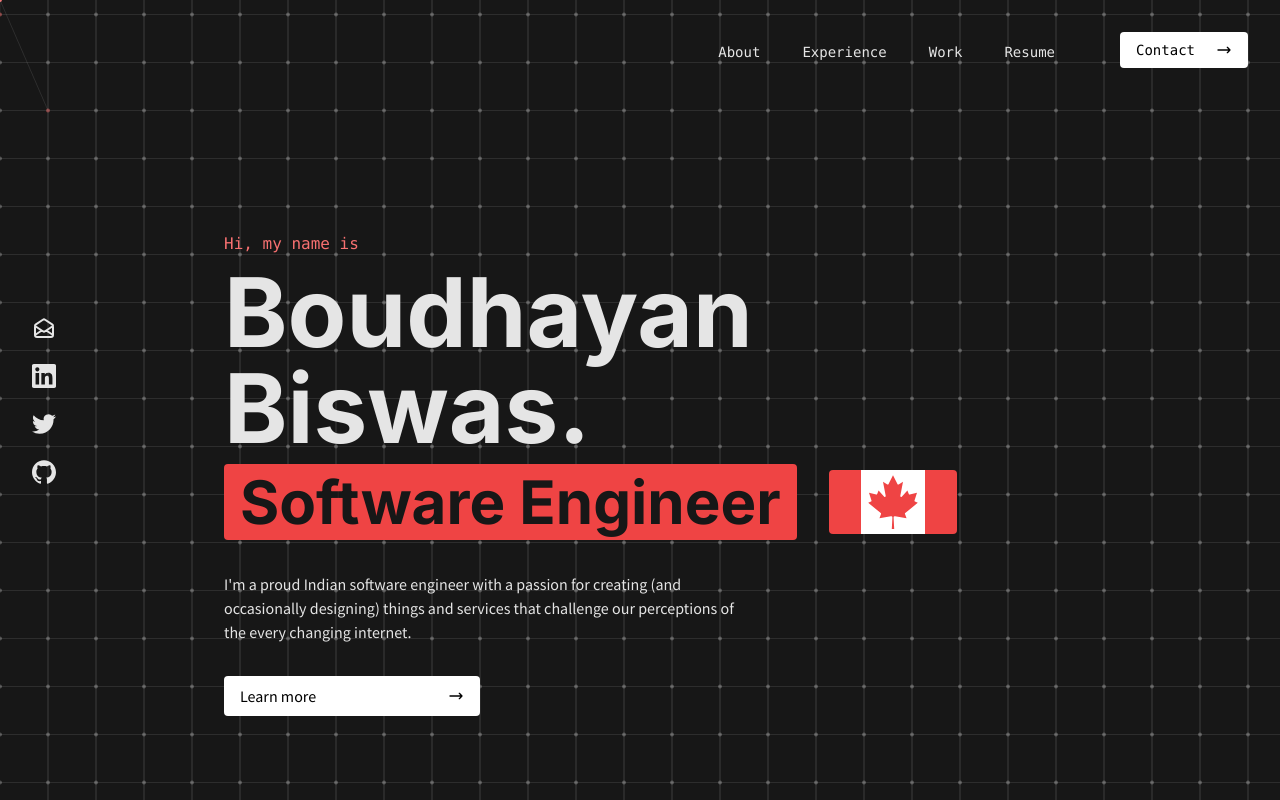
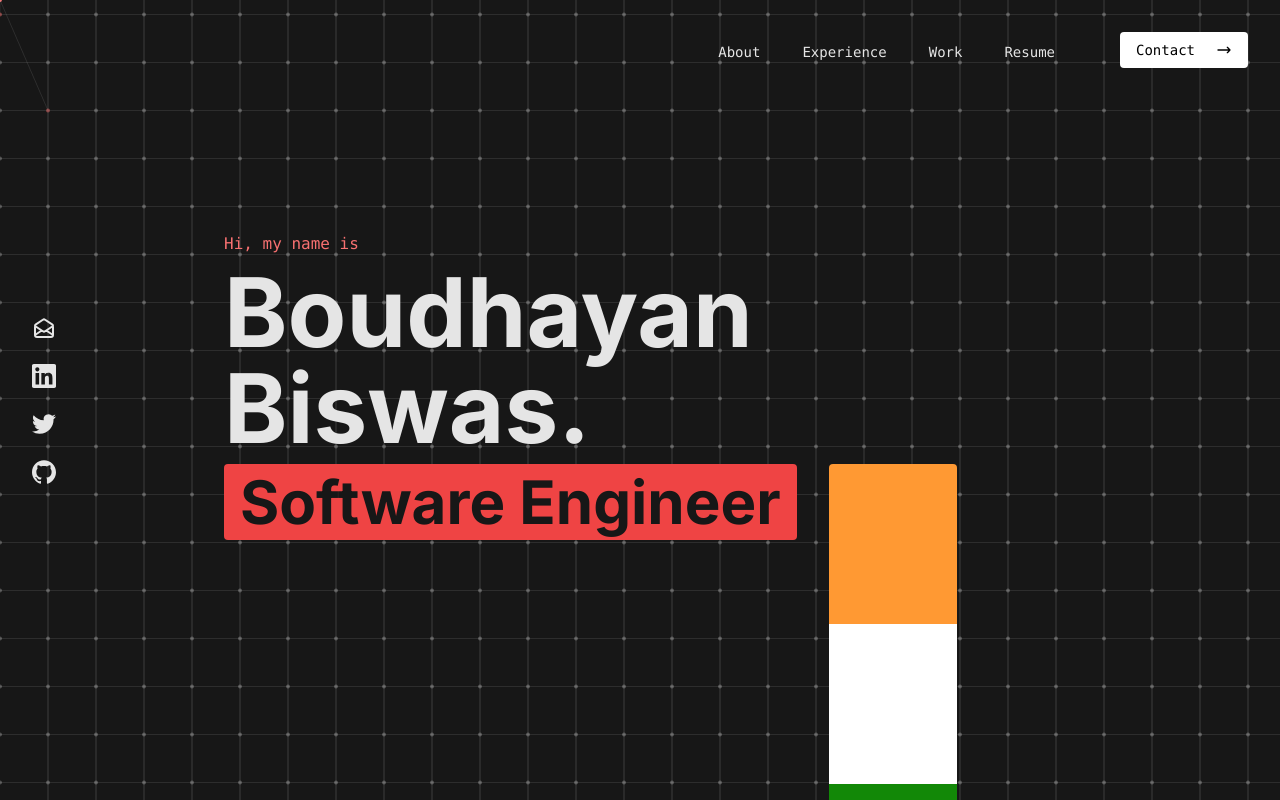
Before and after one commit to boudhayan/myportfolio, a Next.js app: page / in a window 1280 px wide. Built offline with nearby package versions, Linux system fonts and the light colour scheme.

Commit message:
Add india

```diff
--- a/src/components/CanadaFlag.tsx
+++ b/src/components/CanadaFlag.tsx
@@ -1,15 +1,10 @@
 export const CanadaFlag: React.VFC<{ className?: string }> = function ({ className }) {
 	return (
-		<svg className={className} viewBox="0 0 9600 4800" xmlns="http://www.w3.org/2000/svg">
-			<title>Flag of Canada</title>
-			<path
-				className="fill-red-500"
-				d="m0 0h2400l99 99h4602l99-99h2400v4800h-2400l-99-99h-4602l-99 99H0z"
-			/>
-			<path
-				d="m2400 0h4800v4800h-4800zm2490 4430-45-863a95 95 0 0 1 111-98l859 151-116-320a65 65 0 0 1 20-73l941-762-212-99a65 65 0 0 1-34-79l186-572-542 115a65 65 0 0 1-73-38l-105-247-423 454a65 65 0 0 1-111-57l204-1052-327 189a65 65 0 0 1-91-27l-332-652-332 652a65 65 0 0 1-91 27l-327-189 204 1052a65 65 0 0 1-111 57l-423-454-105 247a65 65 0 0 1-73 38l-542-115 186 572a65 65 0 0 1-34 79l-212 99 941 762a65 65 0 0 1 20 73l-116 320 859-151a95 95 0 0 1 111 98l-45 863z"
-				fill="#fff"
-			/>
-		</svg>
+		<svg className={className} xmlns="http://www.w3.org/2000/svg" xmlns:xlink="http://www.w3.org/1999/xlink" width="640" height="480">
+		<title>Flag of Canada</title>
+		<path fill="#f93" d="M0 0h640v160H0z"/><path fill="#fff" d="M0 160h640v160H0z"/><path fill="#128807" d="M0 320h640v160H0z"/><g transform="matrix(3.2 0 0 3.2 320 240)"><circle r="20" fill="#008"/><circle r="17.5" fill="#fff"/><circle r="3.5" fill="#008"/><g id="d"><g id="c"><g id="b"><g id="a" fill="#008"><circle r=".875" transform="rotate(7.5 -8.75 133.5)"/><path d="M0 17.5.6 7 0 2l-.6 5L0 17.5z"/></g><use width="100%" height="100%" transform="rotate(15)" xlink:href="#a"/></g><use width="100%" height="100%" transform="rotate(30)" xlink:href="#b"/></g><use width="100%" height="100%" transform="rotate(60)" xlink:href="#c"/></g><use width="100%" height="100%" transform="rotate(120)" xlink:href="#d"/><use width="100%" height="100%" transform="rotate(-120)" xlink:href="#d"/></g></svg>
 	);
 };
+
+
+//<svg xmlns="http://www.w3.org/2000/svg" xmlns:xlink="http://www.w3.org/1999/xlink" width="640" height="480"><path fill="#f93" d="M0 0h640v160H0z"/><path fill="#fff" d="M0 160h640v160H0z"/><path fill="#128807" d="M0 320h640v160H0z"/><g transform="matrix(3.2 0 0 3.2 320 240)"><circle r="20" fill="#008"/><circle r="17.5" fill="#fff"/><circle r="3.5" fill="#008"/><g id="d"><g id="c"><g id="b"><g id="a" fill="#008"><circle r=".875" transform="rotate(7.5 -8.75 133.5)"/><path d="M0 17.5.6 7 0 2l-.6 5L0 17.5z"/></g><use width="100%" height="100%" transform="rotate(15)" xlink:href="#a"/></g><use width="100%" height="100%" transform="rotate(30)" xlink:href="#b"/></g><use width="100%" height="100%" transform="rotate(60)" xlink:href="#c"/></g><use width="100%" height="100%" transform="rotate(120)" xlink:href="#d"/><use width="100%" height="100%" transform="rotate(-120)" xlink:href="#d"/></g></svg>
```
